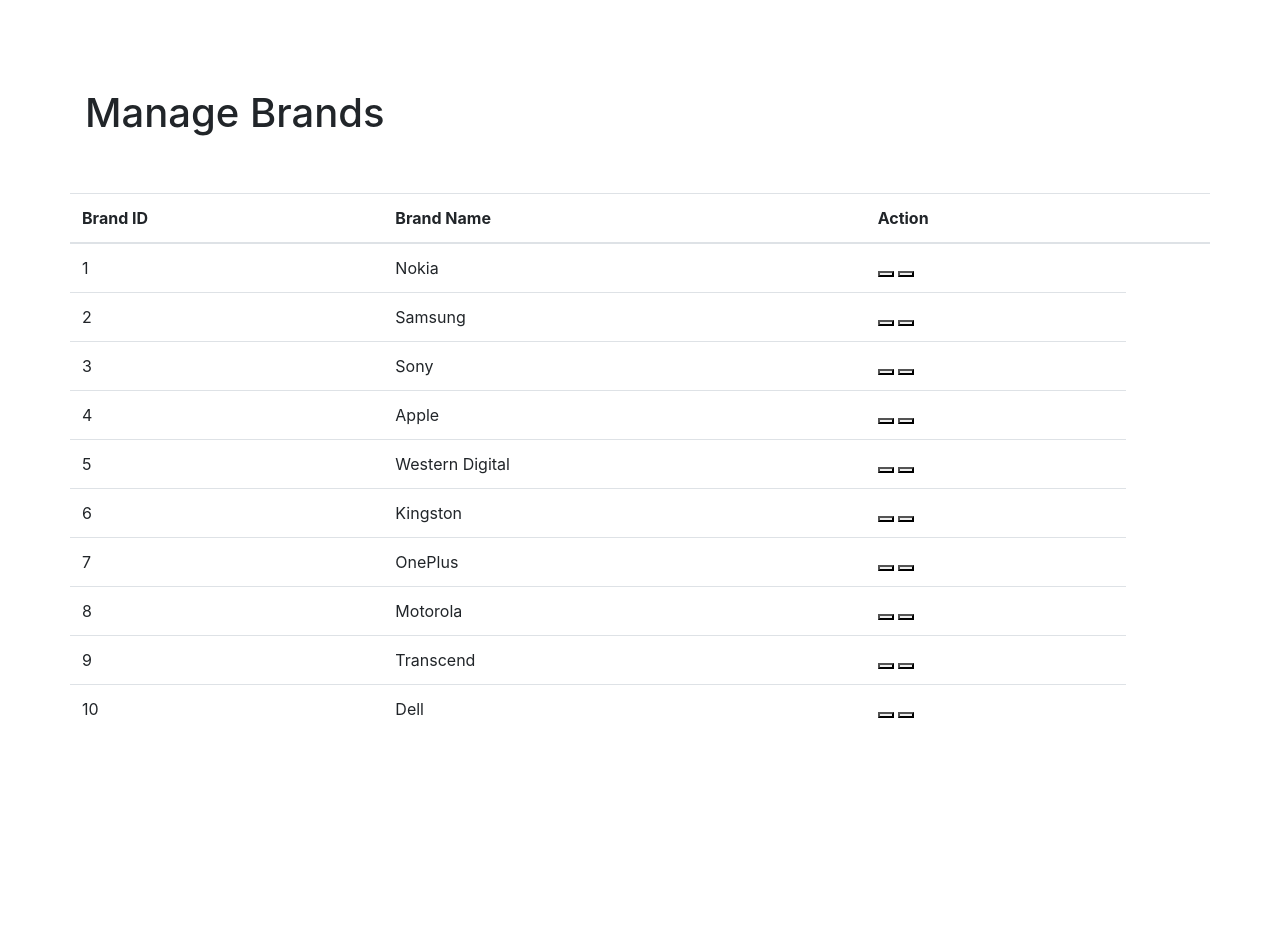
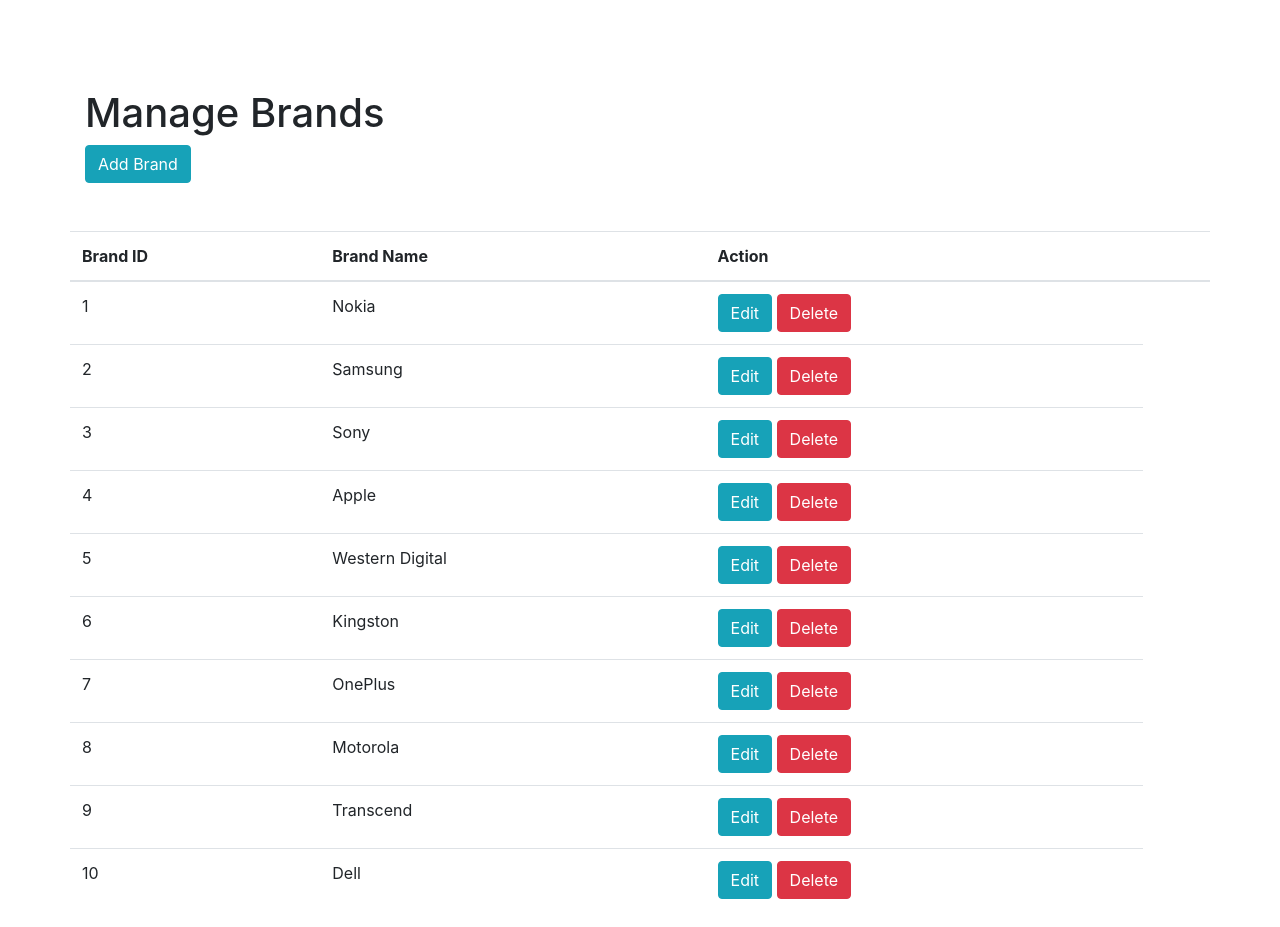
Before and after one commit to deepika9294/inventory_management, a PHP site: page /inventory/brand.php in a window 1280 px wide. Shown: the part 64-991 px from the top of the page. Before the commit the page ends 782 px from the top, so only its background shows below. Run offline with PHP 8.4, Linux system fonts and the light colour scheme; data comes from the database, SQL or seed files in the repository; some libraries are stand-ins or nearby versions.

Commit message:
Update brand.php

```diff
--- a/brand.php
+++ b/brand.php
@@ -6,9 +6,38 @@
 <?php
     $result = $connect->query("SELECT * FROM brands") or die($connect->error);
 ?>
+
+<div class="modal fade" id="deleteBrandModal" tabindex="-1" aria-labelledby="deleteBrandModalLabel" aria-hidden="true">
+  <div class="modal-dialog">
+    <div class="modal-content">
+      <div class="modal-header">
+        <h5 class="modal-title" id="deleteBrandModalLabel">Alert</h5>
+        <button type="button" class="close" data-dismiss="modal" aria-label="Close">
+          <span aria-hidden="true">&times;</span>
+        </button>
+      </div>
+        <form action="EditDelBrand.php" method="POST">
+            <div class="modal-body">
+                <input type="hidden" name="brand_id" id="delete_id">
+                <h4>Do you want to delete it permanently ?? </h4>
+            </div>
+            <div class="modal-footer">
+                <button type="button" class="btn btn-secondary" data-dismiss="modal">Close</button>
+                <button type="submit" name="delete_brand" class="btn btn-danger">Delete</button>
+            </div>
+        </form>
+    </div>
+  </div>
+</div>
+
+
+<html>
 <div class = "container">
     <div>
         <h1 style="position: relative;margin-top: 8%;">Manage Brands</h1>
+    </div>
+    <div>
+                <a href="addBrand.php" class = "btn btn-info">Add Brand</a>
     </div>
     <br><br>
     <div class = "row justify-content-center">
@@ -22,11 +51,35 @@
             </thead>
             <?php while ($row = $result->fetch_assoc()): ?>
             <tr>
-                <td><?php echo $row['brand_id'] ?></td>
+                <td class= "brand_id"><?php echo $row['brand_id'] ?></td>
                 <td><?php echo $row['brand_name'] ?></td>
-                <td><button></button> <button></button></td>
+                <td><a href="EditBrand.php?edit=<?php echo $row['brand_id']?>" class ="btn btn-info">Edit</a>
+                    <a href="#" class = "btn btn-danger deletebtn">Delete</a>
+                </td>
             </tr>
             <?php endwhile; ?>
         </table>
     </div>
 </div>
+
+
+<script>
+        $(document).ready(function () {
+
+            $('.deletebtn').click(function (e) {
+                e.preventDefault();
+
+                var brand_id = $(this).closest('tr').find('.brand_id').text();
+
+                $('#delete_id').val(brand_id);
+                $('#deleteBrandModal').modal('show');
+            });
+
+        });
+    </script>
+
+
+
+
+
+</html>
```
